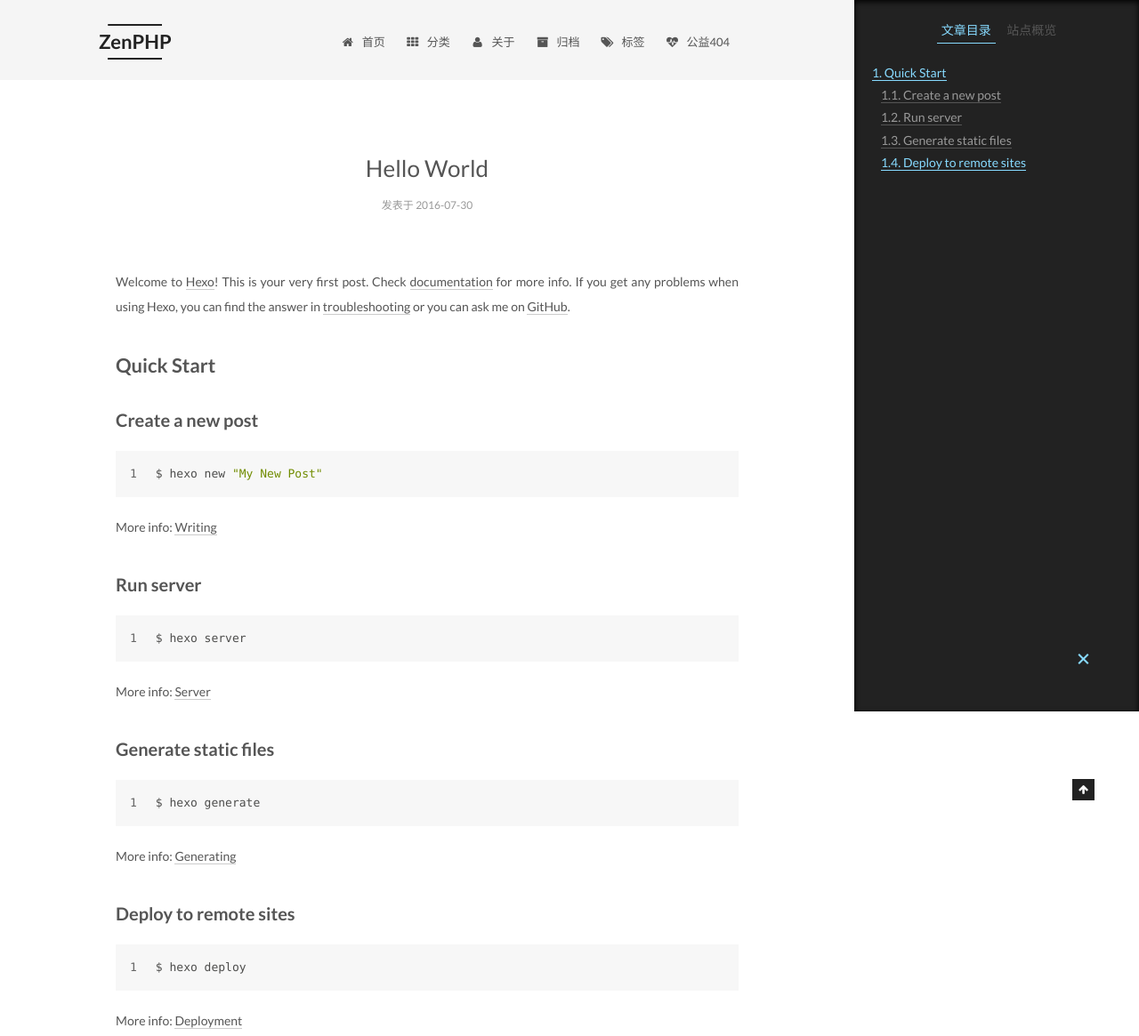
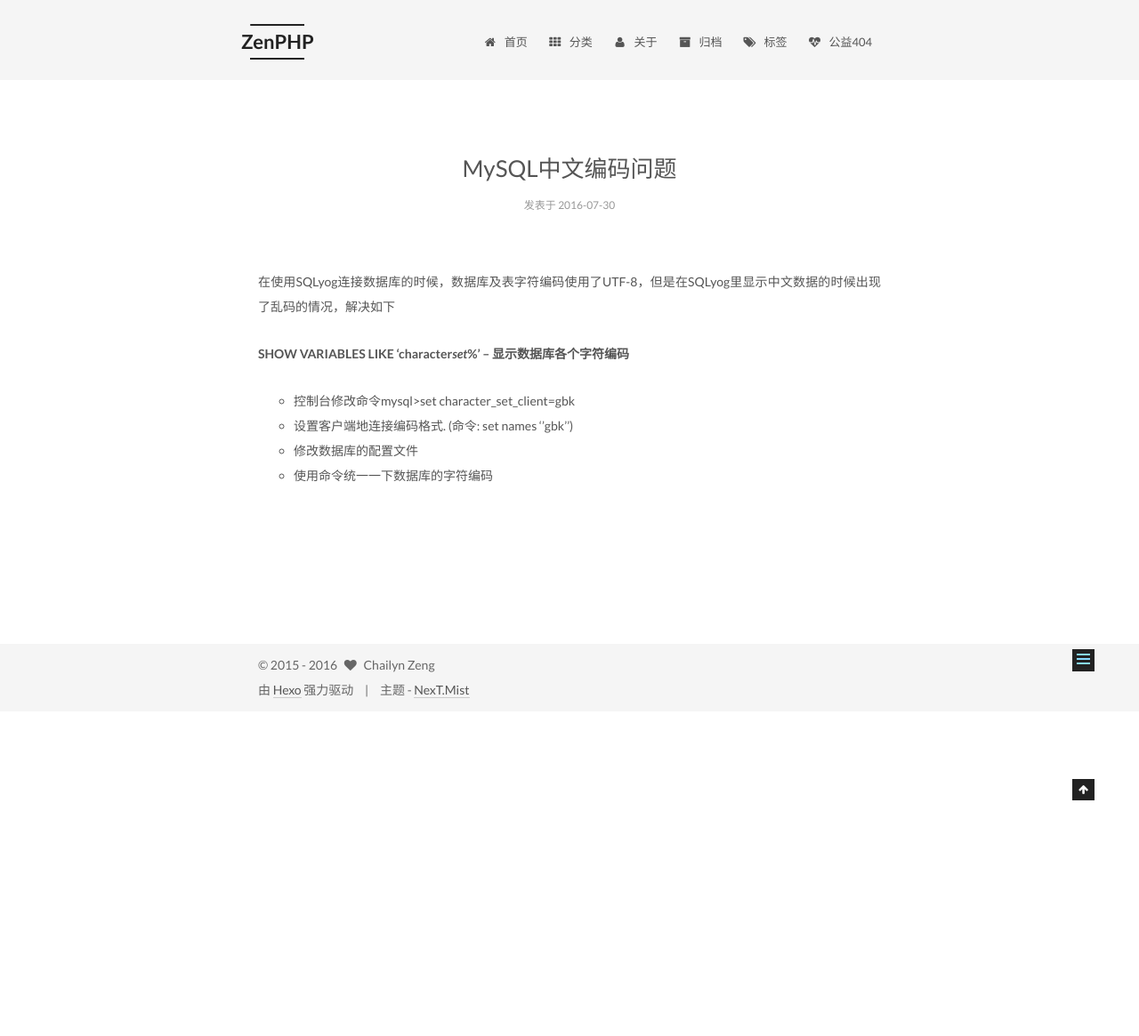
Before and after one commit to Zen-PHP/zen-php.github.io, a plain HTML site: page 2016/07/30/hello-world/index.html in a window 1280 px wide. Shown: the top 1165 px of the page at 89% size. After the commit the page ends 800 px from the top, so only its background shows below. Drawn offline with Linux system fonts and the light colour scheme.

Commit message:
Site updated: 2016-08-02 02:24:47

```diff
--- a/2016/07/30/hello-world/index.html
+++ b/2016/07/30/hello-world/index.html
@@ -84,19 +84,16 @@
 
 
 
-<meta name="description" content="Welcome to Hexo! This is your very first post. Check documentation for more info. If you get any problems when using Hexo, you can find the answer in troubleshooting or you can ask me on GitHub.
-Quick">
+<meta name="description" content="在使用SQLyog连接数据库的时候，数据库及表字符编码使用了UTF-8，但是在SQLyog里显示中文数据的时候出现了乱码的情况，解决如下">
 <meta property="og:type" content="article">
-<meta property="og:title" content="Hello World">
+<meta property="og:title" content="MySQL中文编码问题">
 <meta property="og:url" content="https://zen-php.github.io/2016/07/30/hello-world/index.html">
 <meta property="og:site_name" content="ZenPHP">
-<meta property="og:description" content="Welcome to Hexo! This is your very first post. Check documentation for more info. If you get any problems when using Hexo, you can find the answer in troubleshooting or you can ask me on GitHub.
-Quick">
-<meta property="og:updated_time" content="2016-07-30T08:30:25.560Z">
+<meta property="og:description" content="在使用SQLyog连接数据库的时候，数据库及表字符编码使用了UTF-8，但是在SQLyog里显示中文数据的时候出现了乱码的情况，解决如下">
+<meta property="og:updated_time" content="2016-08-01T18:23:48.482Z">
 <meta name="twitter:card" content="summary">
-<meta name="twitter:title" content="Hello World">
-<meta name="twitter:description" content="Welcome to Hexo! This is your very first post. Check documentation for more info. If you get any problems when using Hexo, you can find the answer in troubleshooting or you can ask me on GitHub.
-Quick">
+<meta name="twitter:title" content="MySQL中文编码问题">
+<meta name="twitter:description" content="在使用SQLyog连接数据库的时候，数据库及表字符编码使用了UTF-8，但是在SQLyog里显示中文数据的时候出现了乱码的情况，解决如下">
 
 
 
@@ -119,7 +116,7 @@ Quick">
 
   <link rel="canonical" href="https://zen-php.github.io/2016/07/30/hello-world/"/>
 
-  <title> Hello World | ZenPHP </title>
+  <title> MySQL中文编码问题 | ZenPHP </title>
 </head>
 
 <body itemscope itemtype="http://schema.org/WebPage" lang="zh-Hans">
@@ -269,7 +266,7 @@ Quick">
 
 
 
-                Hello World
+                MySQL中文编码问题
 
 
           </h1>
@@ -309,15 +306,14 @@ Quick">
 
 
 
-        <p>Welcome to <a href="https://hexo.io/" target="_blank" rel="external">Hexo</a>! This is your very first post. Check <a href="https://hexo.io/docs/" target="_blank" rel="external">documentation</a> for more info. If you get any problems when using Hexo, you can find the answer in <a href="https://hexo.io/docs/troubleshooting.html" target="_blank" rel="external">troubleshooting</a> or you can ask me on <a href="https://github.com/hexojs/hexo/issues" target="_blank" rel="external">GitHub</a>.</p>
-<h2 id="Quick-Start"><a href="#Quick-Start" class="headerlink" title="Quick Start"></a>Quick Start</h2><h3 id="Create-a-new-post"><a href="#Create-a-new-post" class="headerlink" title="Create a new post"></a>Create a new post</h3><figure class="highlight bash"><table><tr><td class="gutter"><pre><div class="line">1</div></pre></td><td class="code"><pre><div class="line">$ hexo new <span class="string">"My New Post"</span></div></pre></td></tr></table></figure>
-<p>More info: <a href="https://hexo.io/docs/writing.html" target="_blank" rel="external">Writing</a></p>
-<h3 id="Run-server"><a href="#Run-server" class="headerlink" title="Run server"></a>Run server</h3><figure class="highlight bash"><table><tr><td class="gutter"><pre><div class="line">1</div></pre></td><td class="code"><pre><div class="line">$ hexo server</div></pre></td></tr></table></figure>
-<p>More info: <a href="https://hexo.io/docs/server.html" target="_blank" rel="external">Server</a></p>
-<h3 id="Generate-static-files"><a href="#Generate-static-files" class="headerlink" title="Generate static files"></a>Generate static files</h3><figure class="highlight bash"><table><tr><td class="gutter"><pre><div class="line">1</div></pre></td><td class="code"><pre><div class="line">$ hexo generate</div></pre></td></tr></table></figure>
-<p>More info: <a href="https://hexo.io/docs/generating.html" target="_blank" rel="external">Generating</a></p>
-<h3 id="Deploy-to-remote-sites"><a href="#Deploy-to-remote-sites" class="headerlink" title="Deploy to remote sites"></a>Deploy to remote sites</h3><figure class="highlight bash"><table><tr><td class="gutter"><pre><div class="line">1</div></pre></td><td class="code"><pre><div class="line">$ hexo deploy</div></pre></td></tr></table></figure>
-<p>More info: <a href="https://hexo.io/docs/deployment.html" target="_blank" rel="external">Deployment</a></p>
+        <p>在使用SQLyog连接数据库的时候，数据库及表字符编码使用了UTF-8，但是在SQLyog里显示中文数据的时候出现了乱码的情况，解决如下<a id="more"></a></p>
+<p><strong>SHOW VARIABLES LIKE ‘character<em>set</em>%’ – 显示数据库各个字符编码</strong></p>
+<ul>
+<li>控制台修改命令mysql&gt;set character_set_client=gbk</li>
+<li>设置客户端地连接编码格式. (命令: set names ‘’gbk’’) </li>
+<li>修改数据库的配置文件 </li>
+<li>使用命令统一一下数据库的字符编码</li>
+</ul>
 
 
     </div>
@@ -478,7 +474,7 @@ Quick">
 
 
 
-              <div class="post-toc-content"><ol class="nav"><li class="nav-item nav-level-2"><a class="nav-link" href="#Quick-Start"><span class="nav-number">1.</span> <span class="nav-text">Quick Start</span></a><ol class="nav-child"><li class="nav-item nav-level-3"><a class="nav-link" href="#Create-a-new-post"><span class="nav-number">1.1.</span> <span class="nav-text">Create a new post</span></a></li><li class="nav-item nav-level-3"><a class="nav-link" href="#Run-server"><span class="nav-number">1.2.</span> <span class="nav-text">Run server</span></a></li><li class="nav-item nav-level-3"><a class="nav-link" href="#Generate-static-files"><span class="nav-number">1.3.</span> <span class="nav-text">Generate static files</span></a></li><li class="nav-item nav-level-3"><a class="nav-link" href="#Deploy-to-remote-sites"><span class="nav-number">1.4.</span> <span class="nav-text">Deploy to remote sites</span></a></li></ol></li></ol></div>
+              <p class="post-toc-empty">此文章未包含目录</p>
 
           </div>
         </section>
```
Also changed, not shown: archives/2016/07/index.html (+1 -1 lines), archives/2016/index.html (+1 -1 lines), archives/index.html (+1 -1 lines), index.html (+7 -13 lines).
